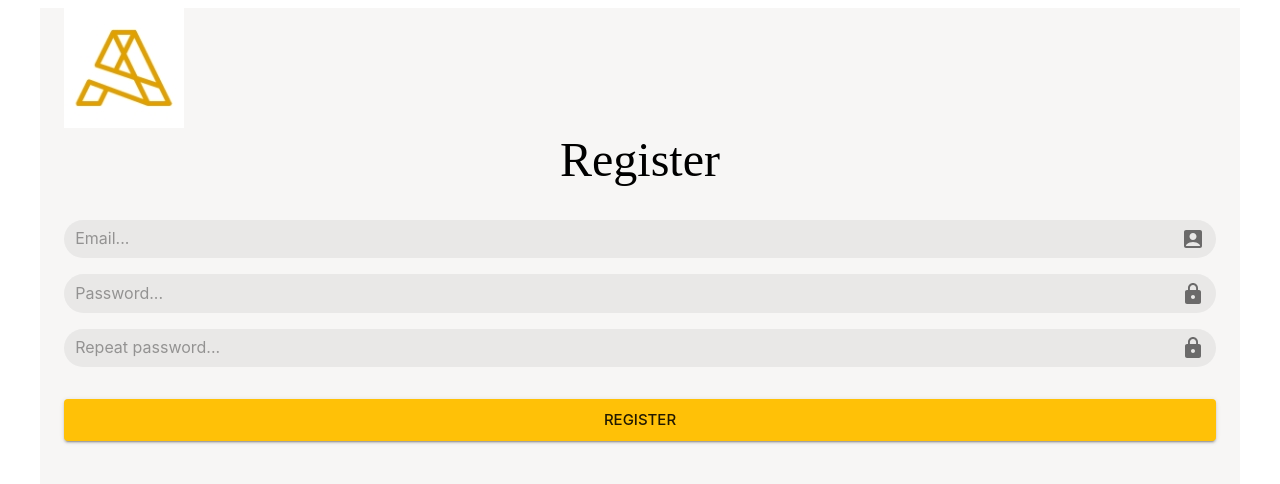
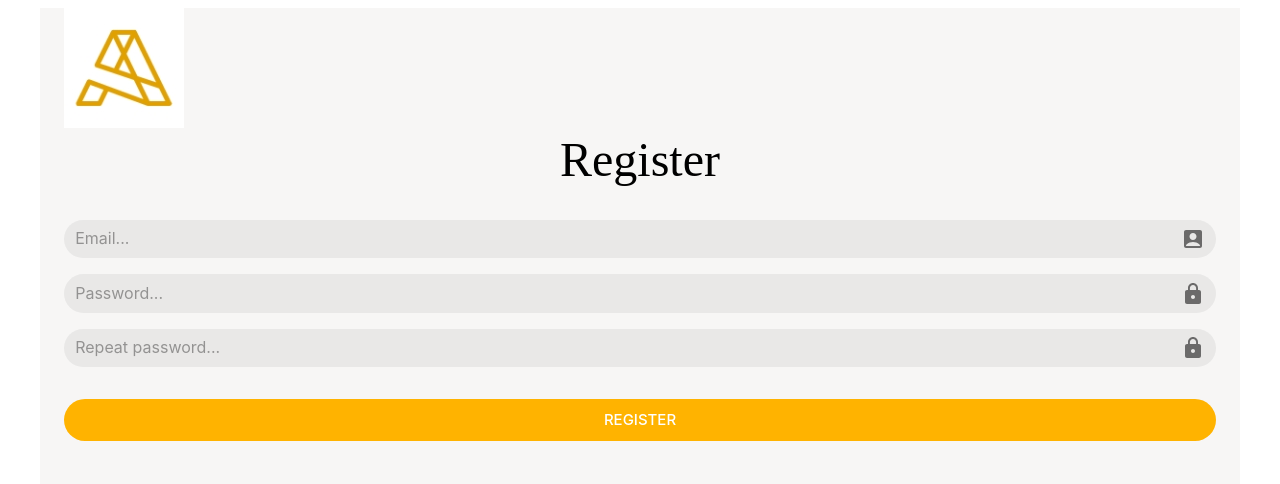
Before and after one commit to dimitur2204/artem, a React (Create React App) app in the folder artem-frontend/: page /artem/register in a window 1280 px wide. Shown: the top 484 px of the page. Built offline with nearby package versions, Linux system fonts and the light colour scheme; no server answers.

Commit message:
Fix login redirect problem and add button styles

```diff
--- a/artem-frontend/src/Routes.jsx
+++ b/artem-frontend/src/Routes.jsx
@@ -24,15 +24,6 @@ const ProtectedRoute = ({ children }) => {
   const [user] = useAuthState(auth);
   if (!user) {
     return <Navigate to="/login" replace />;
-  }
-
-  return children;
-};
-
-const LoginRedirect = ({ children }) => {
-  const [user] = useAuthState(auth);
-  if (user) {
-    return <Navigate to="/" replace />;
   }
 
   return children;
@@ -84,14 +75,7 @@ const createRoutes = () =>
         />
         <Route path="search" element={<Search />} />
       </Route>
-      <Route
-        path="login"
-        element={
-          <LoginRedirect>
-            <Login />
-          </LoginRedirect>
-        }
-      />
+      <Route path="login" element={<Login />} />
       <Route path="register" element={<Register />} />
     </>
   );
--- a/artem-frontend/src/components/account/AccountForm.jsx
+++ b/artem-frontend/src/components/account/AccountForm.jsx
@@ -100,6 +100,7 @@ function AccountForm({ type, onSubmit, error, loading }) {
           type="submit"
           disabled={loading}
           fullWidth
+          disableElevation
         >
           {loading ? <CircularProgress size={14} /> : capitalize(type)}
         </Button>
--- a/artem-frontend/src/pages/Login.jsx
+++ b/artem-frontend/src/pages/Login.jsx
@@ -6,19 +6,23 @@ import { Container } from "@mui/material";
 import firebaseApp from "../firebase-config";
 import AccountForm from "../components/account/AccountForm";
 import { useSignInWithEmailAndPassword } from "react-firebase-hooks/auth";
+import { useEffect } from "react";
 
 const auth = getAuth(firebaseApp);
 function Login() {
-  const [signInWithEmailAndPassword, _, loading, error] =
+  const [signInWithEmailAndPassword, user, loading, error] =
     useSignInWithEmailAndPassword(auth);
   const navigate = useNavigate();
   const handleSubmit = (e, { email, password }) => {
     e.preventDefault();
-    signInWithEmailAndPassword(email, password).then((user) => {
+    signInWithEmailAndPassword(email, password);
+  };
+  useEffect(() => {
+    if (user) {
       navigate("/");
       toast.success("Logged in successfully");
-    });
-  };
+    }
+  });
   return (
     <Container sx={{ backgroundColor: "#F7F6F5", height: "100vh" }}>
       <AccountForm
--- a/artem-frontend/src/pages/Register.jsx
+++ b/artem-frontend/src/pages/Register.jsx
@@ -6,6 +6,7 @@ import { useCreateUserWithEmailAndPassword } from "react-firebase-hooks/auth";
 import AccountForm from "../components/account/AccountForm";
 import firebaseApp from "../firebase-config";
 import { useEffect } from "react";
+import { toast } from "react-toastify";
 
 const auth = getAuth(firebaseApp);
 function Register() {
@@ -15,6 +16,7 @@ function Register() {
   useEffect(() => {
     if (user) {
       navigate("/login");
+      toast.success("Account created successfully");
     }
   }, [user, navigate]);
   const [repeatPassError, setRepeatPassError] = React.useState(null);
--- a/artem-frontend/src/theme.js
+++ b/artem-frontend/src/theme.js
@@ -3,7 +3,10 @@ import { amber } from "@mui/material/colors";
 
 const theme = createTheme({
   palette: {
-    primary: amber,
+    primary: {
+      ...amber,
+      main: amber[600],
+    },
   },
   typography: {
     h1: {
@@ -30,6 +33,16 @@ const theme = createTheme({
       styleOverrides: `
         `,
     },
+    MuiButton: {
+      styleOverrides: {
+        root: {
+          borderRadius: 1000,
+        },
+        contained: {
+          color: "#fff",
+        },
+      },
+    },
   },
 });
 
```
